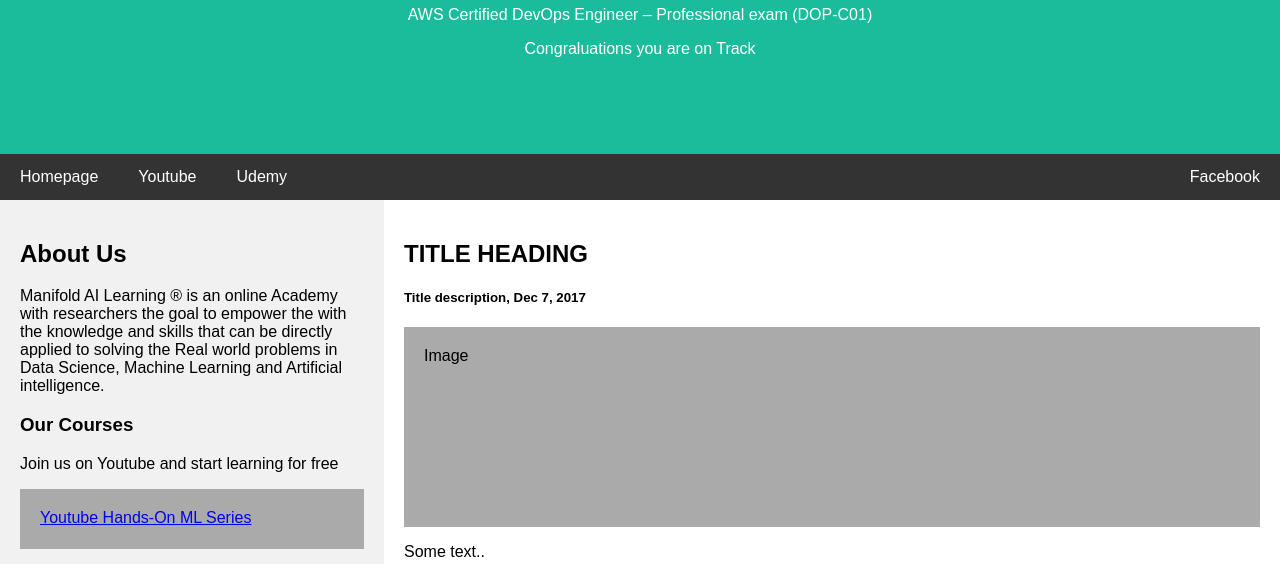
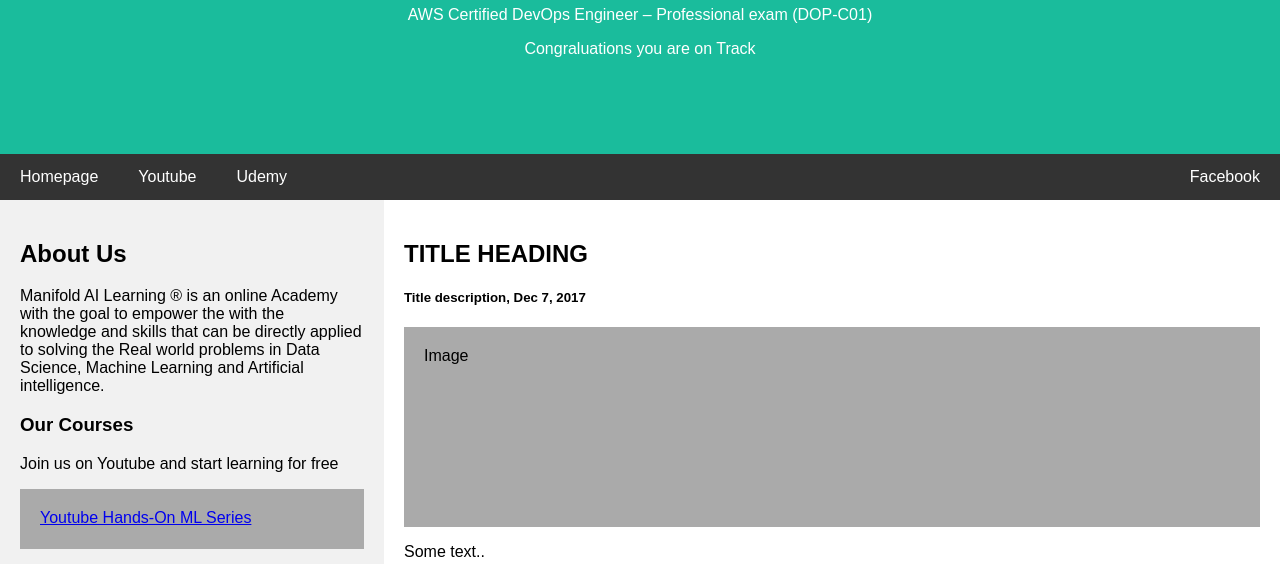
Before and after one commit to bututoubaobei-0108/codebuild-demo-v1, a plain HTML site: page index.html in a window 1280 px wide. Shown: the part 173-737 px from the top of the page. Drawn offline with Linux system fonts and the light colour scheme.

```diff
--- a/index.html
+++ b/index.html
@@ -128,7 +128,7 @@ body {
 <div class="row">
   <div class="side">
     <h2>About Us</h2>
-    <p>Manifold AI Learning ® is an online Academy with researchers the goal to empower the  with the knowledge and skills that can be directly applied to solving the Real world problems in Data Science, Machine Learning and Artificial intelligence.</p>
+    <p>Manifold AI Learning ® is an online Academy with  the goal to empower the  with the knowledge and skills that can be directly applied to solving the Real world problems in Data Science, Machine Learning and Artificial intelligence.</p>
     <h3>Our Courses</h3>
     <p>Join us on Youtube and start learning for free</p>
     <div class="fakeimg" style="height:60px;"> <a href="https://www.youtube.com/manifoldailearning" class="right">Youtube Hands-On ML Series </a> </div><br>
```
